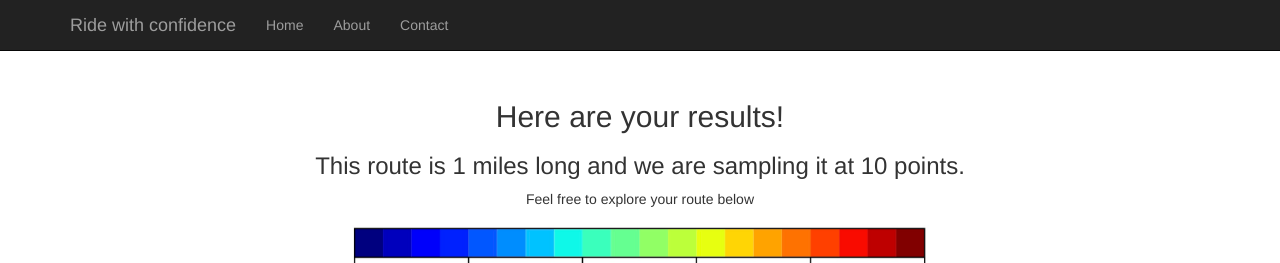
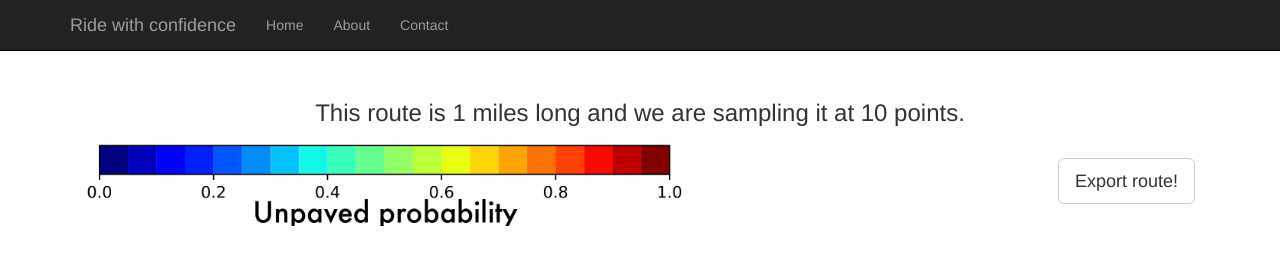
Before and after one commit to pavesiriccardo/mapMyGiro, a Flask app: template flaskexample/templates/my_output.html in a window 1280 px wide. Shown: the top 263 px of the page. Run offline with Flask 2, Linux system fonts and the light colour scheme; the template is opened without the code that fills it: most values are stand-ins (such as "Sample title", 1, 10 or a date in 2020); parts of the project's set-up code (start-up, migrations or seed data) failed here and were passed over; some libraries are stand-ins or nearby versions.

Commit message:
Added export route function

```diff
--- a/flaskexample/templates/my_output.html
+++ b/flaskexample/templates/my_output.html
@@ -72,11 +72,16 @@
     <div class="container">
 
     <div class="starter-template">
-        <h2>Here are your results!</h2>
+
         <h3>This route is {{route_length}} miles long and we are sampling it at {{Nsamples}} points.</h3>
-        <p>Feel free to explore your route below</p>
+        <div style="display:flex; flex-direction: row; justify-content: space-between; align-items: center">
         <img src="/static/colorbar2.jpg" width="600" height="90">
+        <form id="Export_button" action='/export_route/{{filename}}' method=get>
+  <button type="submit" id="export_button" class="btn btn-default btn-lg">Export route!</button>
+</form>
+</div>
     </div></div>
+
 
 
 
--- a/flaskexample/templates/temp_input_map.html
+++ b/flaskexample/templates/temp_input_map.html
@@ -102,7 +102,7 @@
         var map = new google.maps.Map(document.getElementById('map'), {
           zoom: 10,
           center: {lat: {{center_lat}}, lng: {{center_long}}},
-          mapTypeId: 'satellite'
+          mapTypeId: 'hybrid'
         });
         google.maps.event.addListener(map, 'click', function(e) {
     placeMarker(e.latLng, map);
```
Also changed, not shown: flaskexample/templates/temp_route2.html (+7 -0 lines), flaskexample/views.py (+16 -2 lines), 2 other files.
